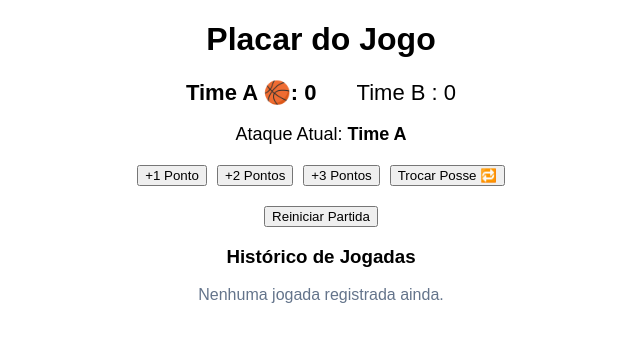
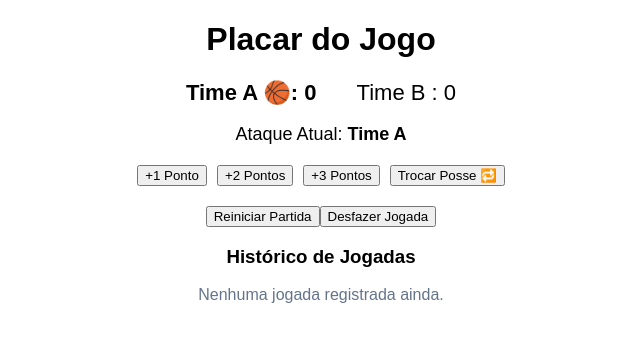
Before and after one commit to gok2001/placar-modular, a React (Create React App) app: page / in a window 1280 px wide. Shown: the top 342 px of the page, without its empty margins (319-959 px from the left). Built offline with nearby package versions, Linux system fonts and the light colour scheme.

Commit message:
feat: adiciona componente de desfazer jogada

```diff
--- a/src/components/ControlesGerais.js
+++ b/src/components/ControlesGerais.js
@@ -1,7 +1,8 @@
-export default function ControlesGerais({ onReiniciar}) {
+export default function ControlesGerais({ onReiniciar, onDesfazerJogada }) {
     return (
         <div>
             <button onClick={() => onReiniciar()}>Reiniciar Partida</button>
+            <button onClick={() => onDesfazerJogada()}>Desfazer Jogada</button>
         </div>
     );
 }
```
